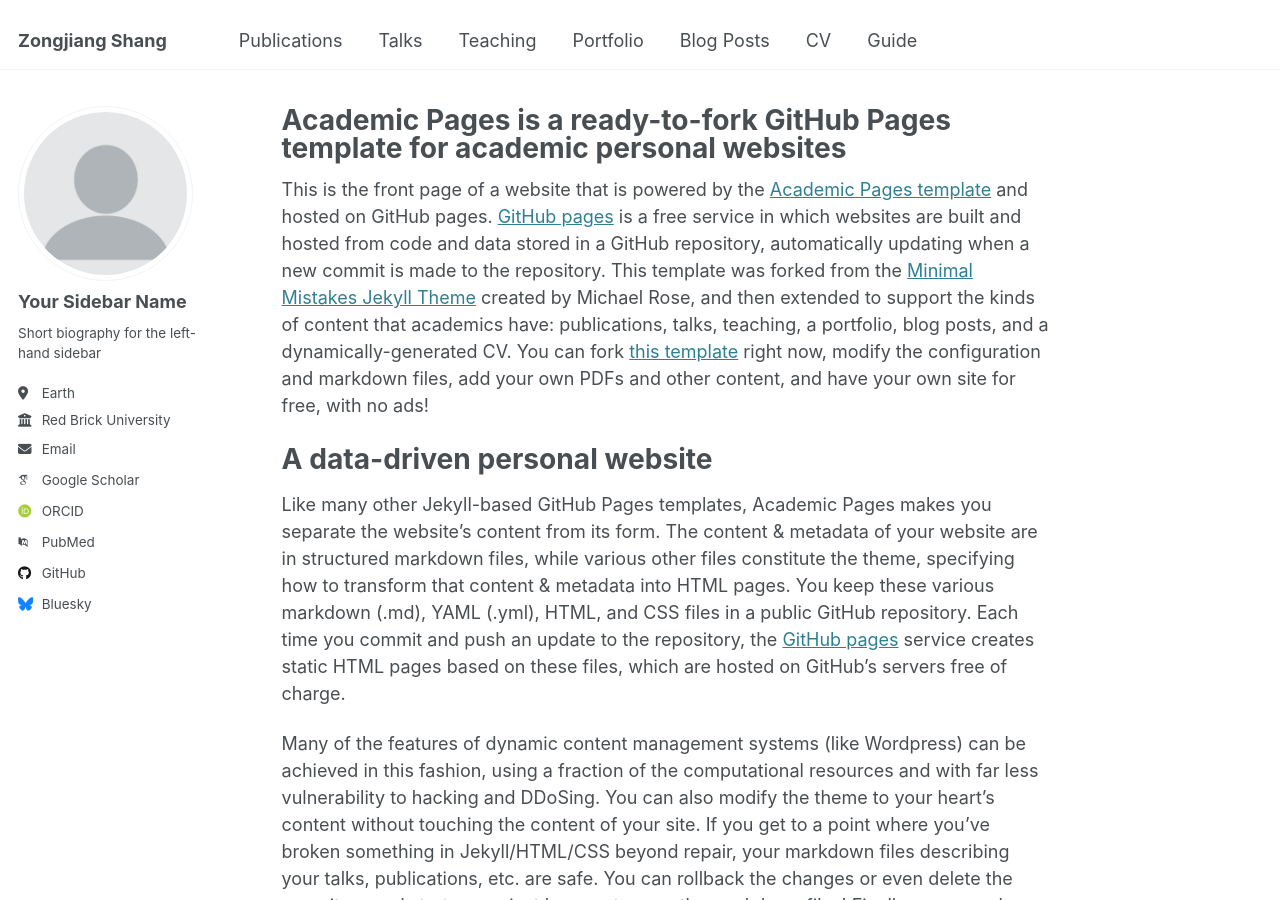
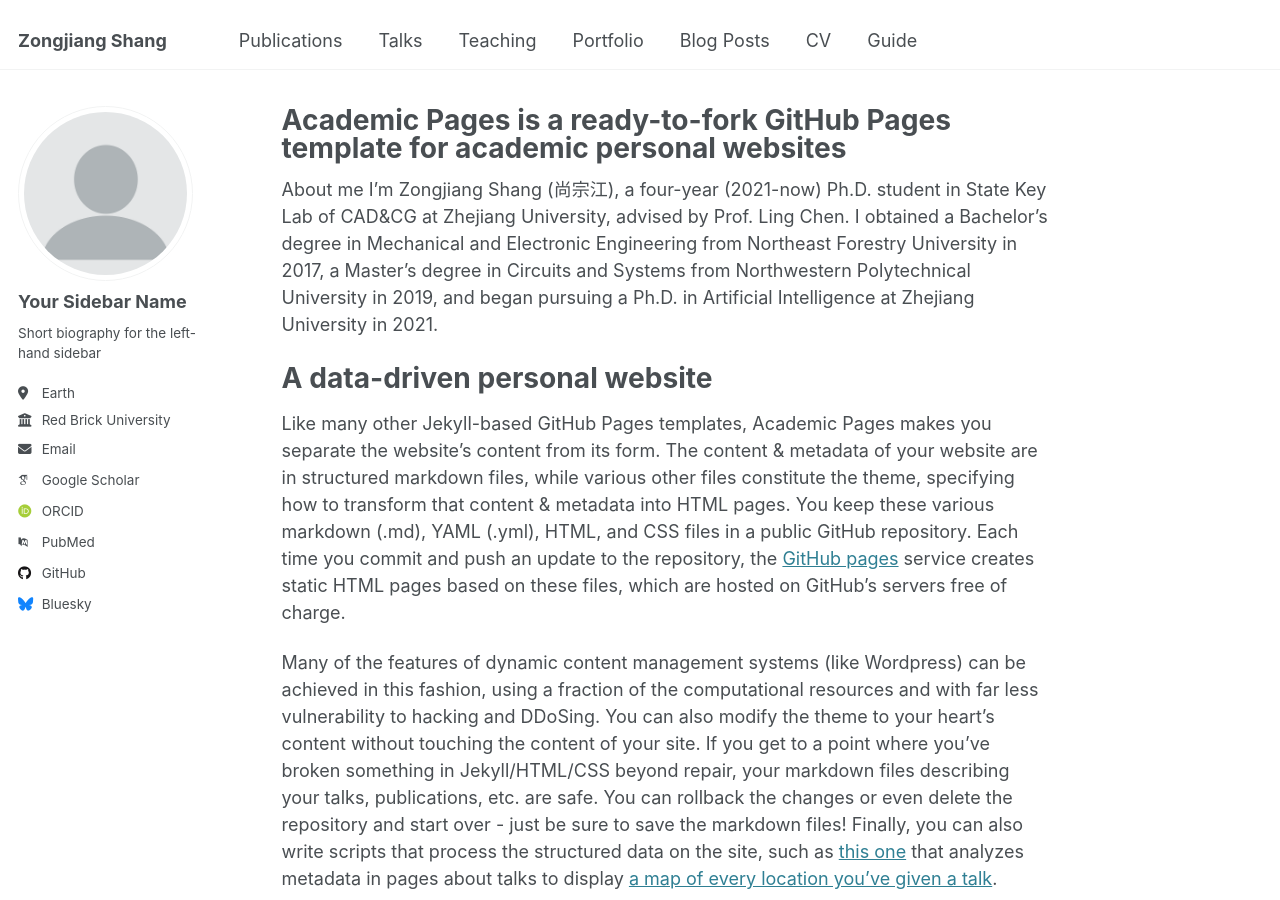
Before and after one commit to shangzongjiang/shangzongjiang.github.io, a Jekyll site: the page built from _pages/about.md, in a window 1280 px wide and 900 px high. Built offline with Jekyll 4.4.1, drawn with Linux system fonts in a browser that asks for light colours; some web fonts are replaced.

Commit message:
Update about.md

```diff
--- a/_pages/about.md
+++ b/_pages/about.md
@@ -7,7 +7,8 @@
   - /about.html
 ---
 
-This is the front page of a website that is powered by the [Academic Pages template](https://github.com/academicpages/academicpages.github.io) and hosted on GitHub pages. [GitHub pages](https://pages.github.com) is a free service in which websites are built and hosted from code and data stored in a GitHub repository, automatically updating when a new commit is made to the repository. This template was forked from the [Minimal Mistakes Jekyll Theme](https://mmistakes.github.io/minimal-mistakes/) created by Michael Rose, and then extended to support the kinds of content that academics have: publications, talks, teaching, a portfolio, blog posts, and a dynamically-generated CV. You can fork [this template](https://github.com/academicpages/academicpages.github.io) right now, modify the configuration and markdown files, add your own PDFs and other content, and have your own site for free, with no ads!
+About me
+I’m Zongjiang Shang (尚宗江), a four-year (2021-now) Ph.D. student in State Key Lab of CAD&CG at Zhejiang University, advised by Prof. Ling Chen. I obtained a Bachelor's degree in Mechanical and Electronic Engineering from Northeast Forestry University in 2017, a Master's degree in Circuits and Systems from Northwestern Polytechnical University in 2019, and began pursuing a Ph.D. in Artificial Intelligence at Zhejiang University in 2021.
 
 A data-driven personal website
 ======
```
